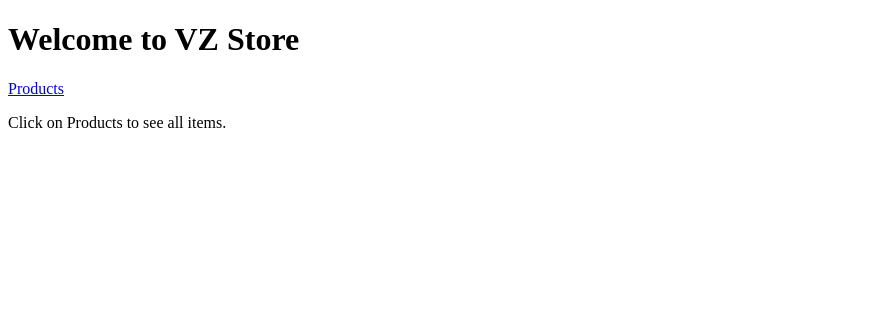
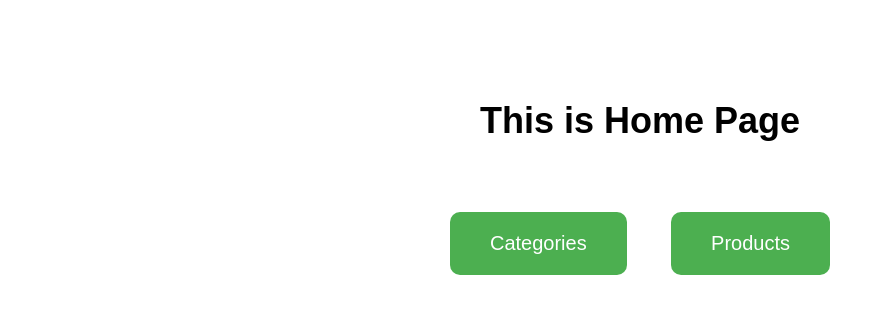
Before and after one commit to Zendevaibhav/vz-store, a Django app: page / in a window 1280 px wide. Shown: the top 314 px of the page, without its empty margins (0-885 px from the left). Run offline with Django 5.2, Linux system fonts and the light colour scheme.

Commit message:
Add home page, admin home link, and CSV import command

```diff
--- a/store/templates/store/home.html
+++ b/store/templates/store/home.html
@@ -1,16 +1,35 @@
 <!DOCTYPE html>
 <html>
 <head>
-    <title>VZ Store Home</title>
+    <title>VZ Store - Home</title>
+    <style>
+        body {
+            font-family: Arial, sans-serif;
+            text-align: center;
+            margin-top: 100px;
+        }
+        h1 {
+            font-size: 36px;
+            margin-bottom: 50px;
+        }
+        a.button {
+            display: inline-block;
+            margin: 20px;
+            padding: 20px 40px;
+            font-size: 20px;
+            background-color: #4CAF50;
+            color: white;
+            text-decoration: none;
+            border-radius: 10px;
+        }
+        a.button:hover {
+            background-color: #45a049;
+        }
+    </style>
 </head>
 <body>
-    <h1>Welcome to VZ Store</h1>
-
-    <!-- Navigation -->
-    <nav>
-        <a href="{% url 'product_list' %}">Products</a>
-    </nav>
-
-    <p>Click on Products to see all items.</p>
+    <h1>This is Home Page</h1>
+    <a href="{% url 'categories_list' %}" class="button">Categories</a>
+    <a href="{% url 'products_list' %}" class="button">Products</a>
 </body>
 </html>
--- a/store/urls.py
+++ b/store/urls.py
@@ -1,7 +1,16 @@
+# from django.urls import path
+# from .views import product_list, home
+
+# urlpatterns = [
+#     path('', home, name='home'),  # Home page
+#     path('products/', product_list, name='product_list'),  # Products page
+# ]
+#
 from django.urls import path
-from .views import product_list, home
+from . import views
 
 urlpatterns = [
-    path('', home, name='home'),  # Home page
-    path('products/', product_list, name='product_list'),  # Products page
+    path('', views.home, name='home'),                 # Home page
+    path('categories/', views.categories_list, name='categories_list'),
+    path('products/', views.products_list, name='products_list'),
 ]
--- a/store/views.py
+++ b/store/views.py
@@ -1,8 +1,25 @@
+# from django.shortcuts import render
+# from django.http import HttpResponse
+# from .models import Product
+
+# def products_list(request):
+#     products = Product.objects.all()
+#     return render(request, 'store/products.html', {'products': products})
+
+
 from django.shortcuts import render
-from .models import Product
+from .models import Category, Product
 
+# Home page
 def home(request):
     return render(request, 'store/home.html')
-def product_list(request):
+
+# Categories page
+def categories_list(request):
+    categories = Category.objects.filter(parent=None)  # main categories
+    return render(request, 'store/categories.html', {'categories': categories})
+
+# Products page
+def products_list(request):
     products = Product.objects.all()
     return render(request, 'store/products.html', {'products': products})
--- a/vz_store/urls.py
+++ b/vz_store/urls.py
@@ -14,11 +14,20 @@
     1. Import the include() function: from django.urls import include, path
     2. Add a URL to urlpatterns:  path('blog/', include('blog.urls'))
 """
+# from django.contrib import admin
+# from django.urls import path, include
+# from django.views.generic import RedirectView
+
+# urlpatterns = [
+#     path('admin/', admin.site.urls),
+#     path('products/', include('store.urls')),
+#     path('', RedirectView.as_view(url='/admin/', permanent=True)),  # redirect / to admin
+# ]
+
 from django.contrib import admin
 from django.urls import path, include
 
 urlpatterns = [
-    path('admin/', admin.site.urls),
-    path('', include('store.urls')),
-
+    path('admin/', admin.site.urls),       # Admin panel
+    path('', include('store.urls')),       # Front-end pages
 ]
```
Also changed, not shown: products.csv (added, +19 -0 lines), store/admin.py (+24 -7 lines), store/management/commands/import_products.py (added, +33 -0 lines), store/templates/store/categories.html (added, +26 -0 lines), store/templates/store/products.html (+9 -7 lines), vz_store/settings.py (+7 -2 lines), db.sqlite3 (added), store/management/__init__.py (added), store/management/commands/__init__.py (added).
